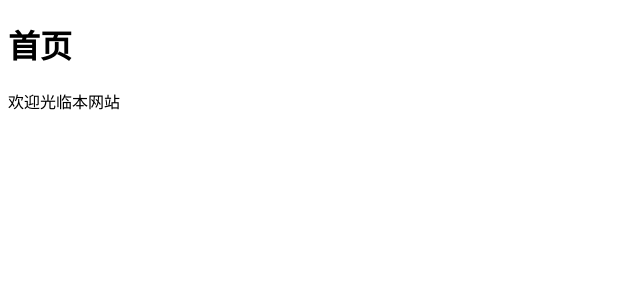
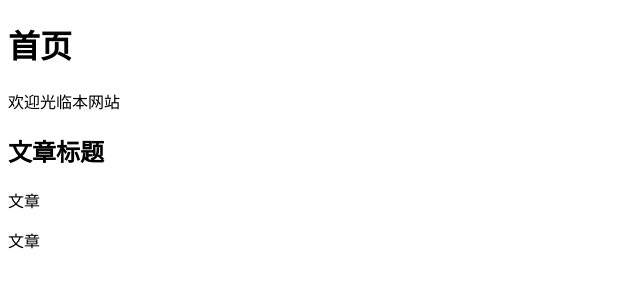
Before and after one commit to hongyuzhou1/gitdemo, a plain HTML site: page index.html in a window 1280 px wide. Shown: the whole page, without its empty margins (0-640 px from the left). Drawn offline with Linux system fonts and the light colour scheme.

Commit message:
添加文章标题

```diff
--- a/index.html
+++ b/index.html
@@ -13,6 +13,11 @@
                 <h1>首页</h1>
                 <span>欢迎光临本网站</span>
             </div>
+            <div class="col-6">
+                <h2>文章标题</h2>
+                <p>文章</p>
+                <p>文章</p>
+            </div>
         </div>
     </div>
 </body>
```
